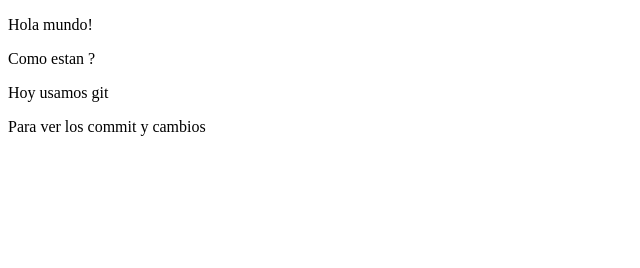
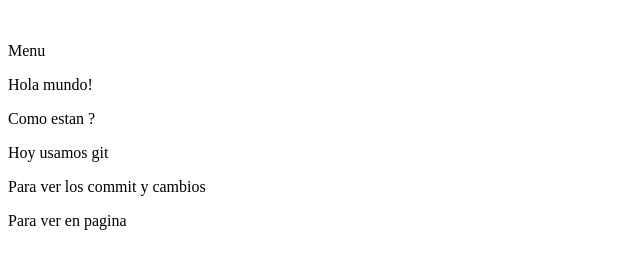
Before and after one commit to mnahuels/mi-proyecto-nuevo, a plain HTML site: page index.html in a window 1280 px wide. Shown: the whole page, without its empty margins (0-640 px from the left). Drawn offline with Linux system fonts and the light colour scheme.

Commit message:
A ver si aparece

```diff
--- a/index.html
+++ b/index.html
@@ -6,13 +6,18 @@
     <title>mi proyecto nuevo</title>
 </head>
 <body>
-   <header></header>
+   <header>
+    <img src="" alt="">
+    <p>Menu</p>
+   </header>
    <main>
          <section>
              <p>Hola mundo!</p>
              <p>Como estan ?</p>
              <p>Hoy usamos git</p>
              <p>Para ver los commit y cambios</p>
+             <p>Para ver en pagina</p>
+
          </section>
    </main>
    <footer>
```
